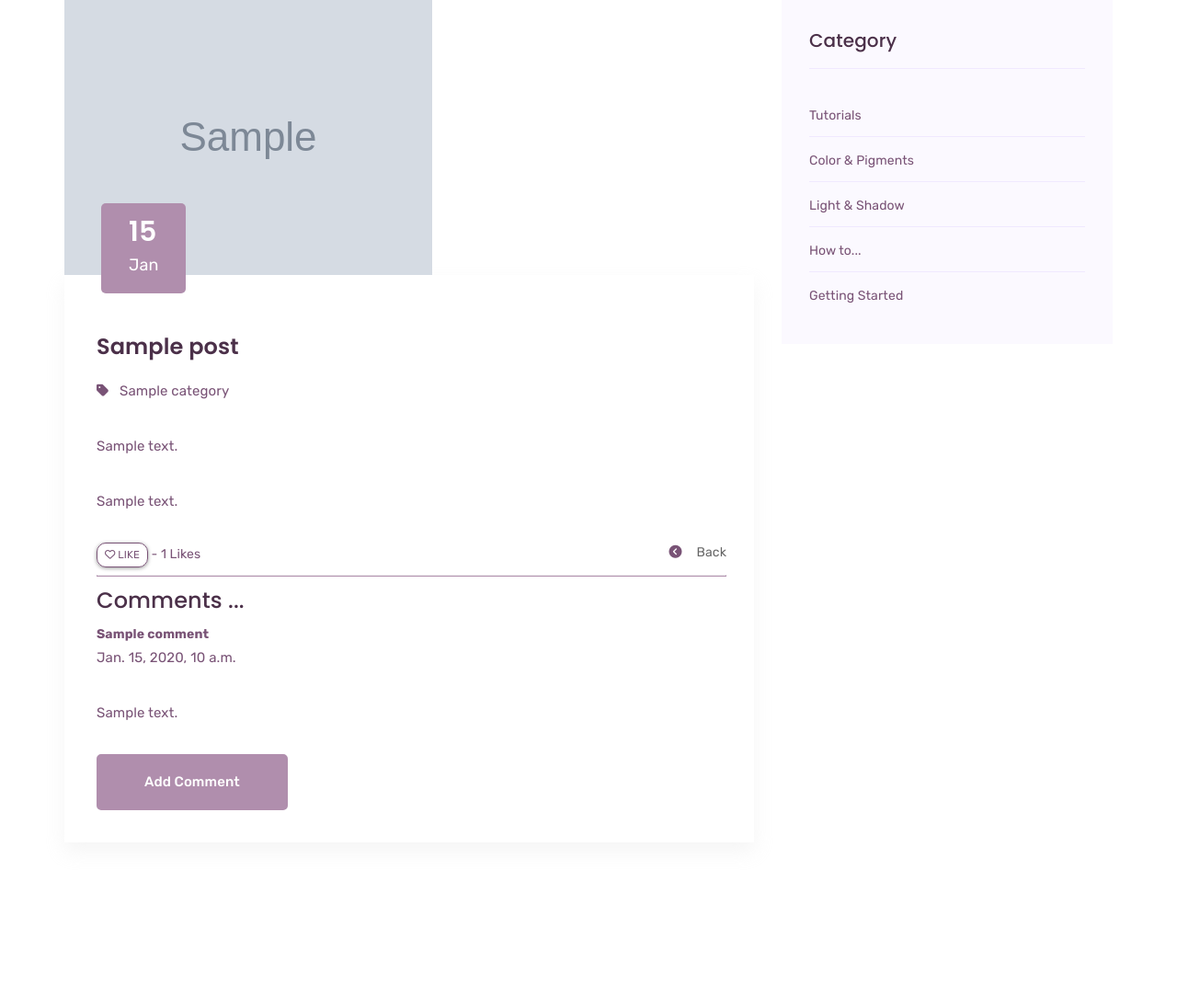
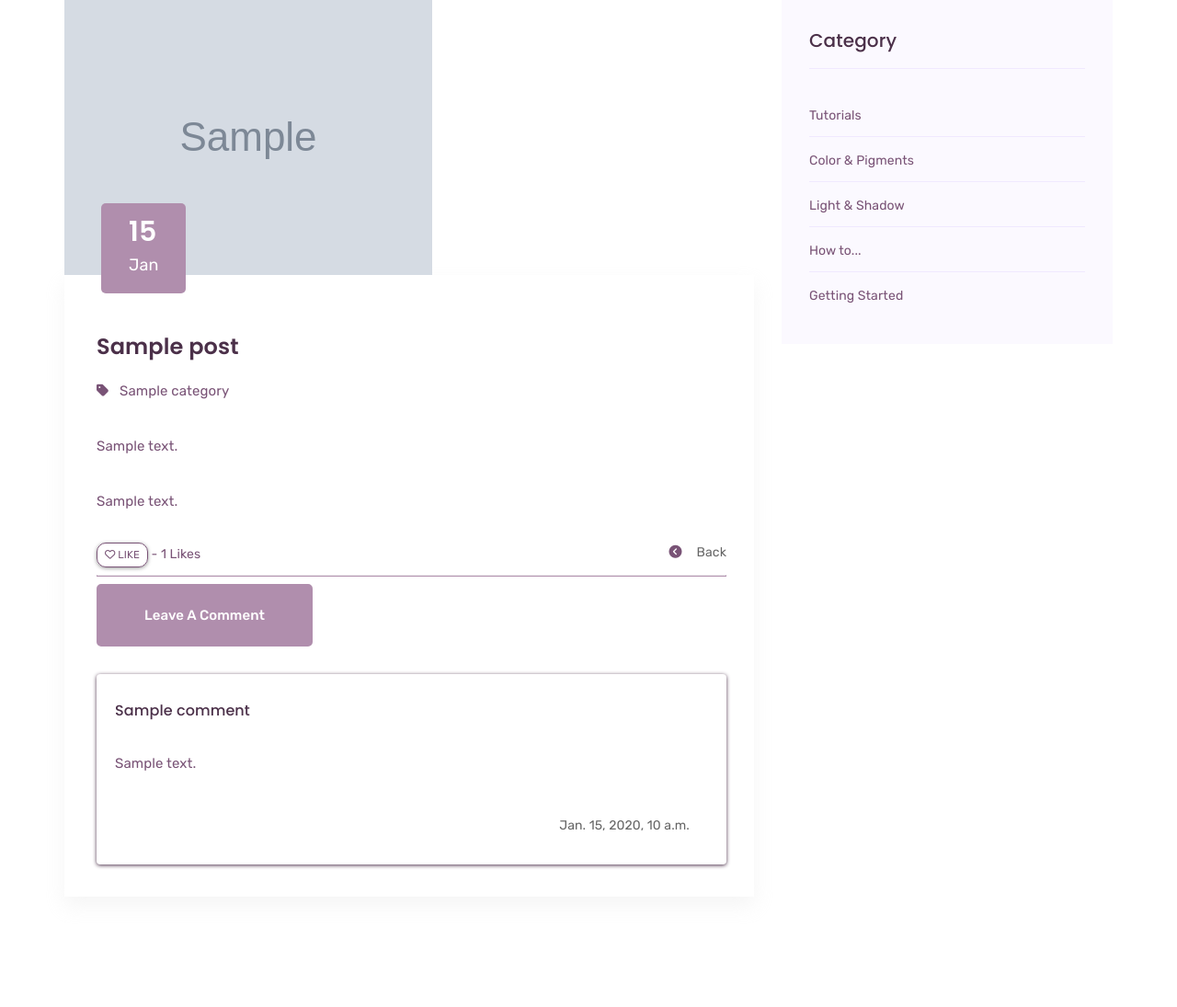
Before and after one commit to ClaudiaInSweden/hanneles_art_gallery, a Django app: page /academy/view/sample/ in a window 1280 px wide. Shown: the part 407-1502 px from the top of the page at 92% size. Before the commit the page ends 1288 px from the top, so only its background shows below. Run offline with Django 3.2, Linux system fonts and the light colour scheme; tables that the repository leaves empty hold one stand-in row (values such as "Sample post"); grey boxes marked "Sample" are stand-in pictures; some libraries are stand-ins or nearby versions.

Commit message:
Add styling to post comments, add comments model to admin panel

```diff
--- a/academy/forms.py
+++ b/academy/forms.py
@@ -1,6 +1,6 @@
 from django import forms
 from .widgets import CustomClearableFileInput
-from .models import Post, Category
+from .models import Post, Category, Comment
 
 
 class PostForm(forms.ModelForm):
@@ -83,3 +83,22 @@ class AddPostForm(forms.ModelForm):
         self.fields['category'].choices = friendly_name
         for field_name, field in self.fields.items():
             field.widget.attrs['class'] = 'border-black rounded-0'
+
+
+class AddCommentForm(forms.ModelForm):
+
+    class Meta:
+        model = Comment
+        fields = ('name', 'commenttext')
+
+        labels = {
+            'name':  'Your name:',
+            'commenttext': 'Write your comment here:',
+    }
+        widgets = {
+            'name': forms.TextInput(attrs={'class': 'form-control',
+                                             'aria-label': 'Name'}),
+            'commenttext': forms.Textarea(attrs={'class': 'form-control',
+                                               'aria-label': 'Comment text',
+                                               'rows': 5,}),
+        }
--- a/academy/models.py
+++ b/academy/models.py
@@ -7,7 +7,6 @@ from ckeditor.fields import RichTextField
 
 
 STATUS_CHOICES = ((0, "Draft"), (1, "Published"))
-APPROVAL_STATUS = ((0, "Pending"), (1, "Approved"))
 
 
 class Category(models.Model):
@@ -55,13 +54,13 @@ class Comment(models.Model):
     name = models.CharField(max_length=254)
     commenttext = models.TextField()
     date_added = models.DateTimeField(auto_now_add=True)
-    approval_status = models.IntegerField(choices=APPROVAL_STATUS, default=0)
+    active = models.BooleanField(default=False)
 
     def __str__(self):
         return '%s --- %s --- %s' % (self.post.title, self.name, self.date_added)
 
     class Meta:
-        ordering = ["approval_status"]
+        ordering = ["-date_added"]
 
 
 def post_pre_save(sender, instance, *args, **kwargs):
--- a/academy/templates/academy/post_detail.html
+++ b/academy/templates/academy/post_detail.html
@@ -67,17 +67,34 @@
                             <div>
                             <hr class="dropdown-divider">
                         </div>
-                        <h3>Comments ...</h3>
-                        {% if not post.comments.all %}
-                        <p>Add first comment!</p>
+                        {% if new_comment %}
+                        <p class="text-muted mb-3 mt-3 approval-bg">Your comment is awaiting approval ...</p>
                         {% else %}
-                        {% for comment in post.comments.all %}
-                        <strong>{{ comment.name }}</strong>
-                        <p>{{ comment.date_added }}</p>
-                        <p>{{ comment.commenttext }}</p>
+                        <p>
+                            <button class="btn_1" type="button" data-toggle="collapse" data-target="#collapseExample" aria-expanded="false" aria-controls="collapseExample">
+                              Leave a comment
+                            </button>
+                          </p>
+                          <div class="collapse" id="collapseExample">
+                            <div class="card card-body">
+                                <form action="" method="POST">
+                                    {% csrf_token %}
+                                    {{ comment_form | crispy }}
+                                    <button type="submit" class="btn_1">Submit</button>
+                                </form>
+                            </div>
+                          </div>
+
+                        {% endif %}
+                        {% for comment in comments %}
+                        <div class="card w-100">
+                            <div class="card-body">
+                              <h5 class="card-title">{{ comment.name }}</h5>
+                              <p class="card-text">{{ comment.commenttext | linebreaks }}</p>
+                              <div class="card-footer bg-transparent text-muted text-right">{{ comment.date_added }}</div>
+                            </div>
+                          </div>
                         {% endfor %}
-                        {% endif %}
-                        <button class="btn_1">Add comment</button>
                     </article>
                 </div>
             </div>
@@ -124,16 +141,12 @@
 
 {% endblock %}
 
-<!-- {% block postloadjs %}
+{% block postloadjs %}
 {{ block.super }}
-<script>
-    $(document).on('click', '.confirm-delete', function () {
-        return confirm('Are you sure you want to delete the painting?');
-    })
-</script>
+
 <script>
     $('.btt-link').click(function (e) {
         window.scrollTo(0, 0)
     })
 </script>
-{% endblock %} -->
+{% endblock %}
--- a/academy/views.py
+++ b/academy/views.py
@@ -7,8 +7,8 @@ from django.contrib.auth.models import User
 from django.contrib.auth.decorators import login_required
 from django.core.paginator import Paginator, EmptyPage, PageNotAnInteger
 
-from .models import Post, Category
-from .forms import PostForm, AddPostForm
+from .models import Post, Category, Comment
+from .forms import PostForm, AddPostForm, AddCommentForm
 
 
 def like_post(request, slug):
@@ -71,8 +71,27 @@ def post_detail(request, slug, *args, **kwargs):
     else:
         return HttpResponse('Post not found')
 
+    comments = post.comments.filter(active=True)
+    new_comment = None
+    if request.method == 'POST':
+        comment_form = AddCommentForm(data=request.POST)
+        if comment_form.is_valid():
+            new_comment = comment_form.save(commit=False)
+            new_comment.post = post
+            new_comment.save()
+            messages.success(request, 'Thank you for your comment! Comment awaiting approval.')
+            return HttpResponseRedirect(reverse('post_detail', args=[str(slug)]))
+        else:
+            messages.error(request, 'The comment could not be added \
+                Please ensure that the form is valid!')
+    else:
+        comment_form = AddCommentForm()
+
     context = {
         'post': post,
+        'comments': comments,
+        'new_comment': new_comment,
+        'comment_form': comment_form,
         'post_likes': post_likes,
         'total_likes': total_likes,
         'liked': liked,
@@ -106,8 +125,6 @@ def create_post(request):
     }
 
     return render(request, template, context)
-
-
 
 
 @login_required
--- a/static/css/base.css
+++ b/static/css/base.css
@@ -393,6 +393,7 @@ i {
 }
 .card {
     border: 0 !important;
+    box-shadow: 0 1px 4px #4B3049 !important;
 }
 
 /* Mailchimp subscription form  */
@@ -525,6 +526,13 @@ input .btn_1:hover {
     border: 1px solid #795376;
     color: #795376;
 }
+.approval-bg {
+    border-radius: 10px;
+    background-color: #B08EAD;
+    color: #fff !important;
+    font-size: 1.2rem;
+    padding: 10px;
+}
 @media (max-width: 576px) {
     .blog-container {
         height: 100%;
```
Also changed, not shown: academy/admin.py (+9 -1 lines), academy/migrations/0011_auto_20240623_1329.py (added).
